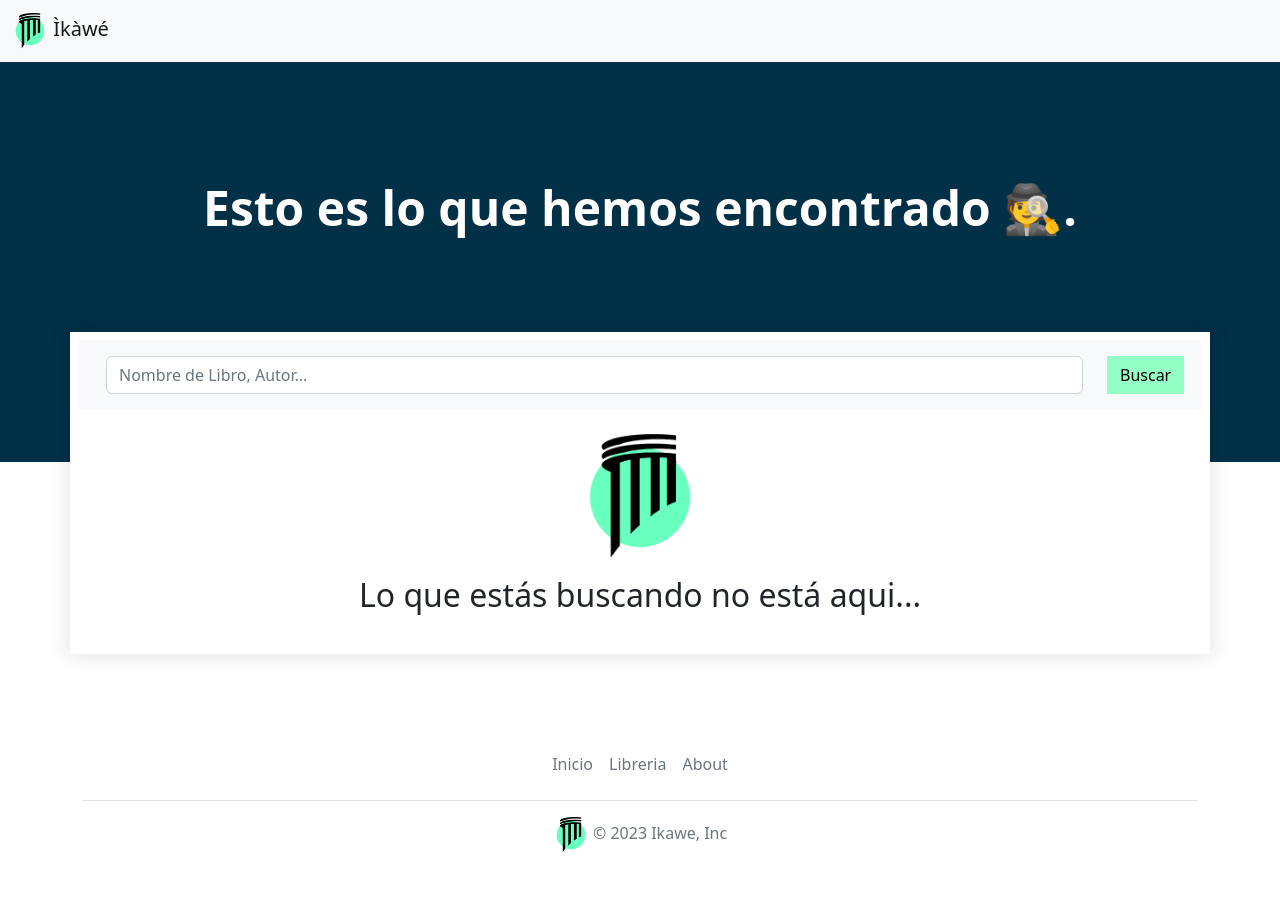
After one commit to pablomario/IkaWeb, a Flask app: template templates/pages/search/search-result.html in a window 1280 px wide. The commit adds this page. Run offline with Flask 3, Linux system fonts and the light colour scheme; the template is opened without the code that fills it, so the values that code supplies are empty.

Commit message:
Nueva barra de busqueda y pagina de resultados

```diff
--- a/blueprints/dashboard.py
+++ b/blueprints/dashboard.py
@@ -3,7 +3,7 @@ import pymongo
 from pymongo import MongoClient
 from bson import ObjectId
 from .decorators import require_login
-import math
+import math, re
 
 dashboard_bp = Blueprint('dashboard_bp', __name__)
 
--- a/main.py
+++ b/main.py
@@ -4,7 +4,7 @@ from blueprints.login import login_bp
 from blueprints.signup import signup_bp
 from blueprints.dashboard import dashboard_bp
 from blueprints.profile import profile_bp
-
+from blueprints.search import  search_bp
 
 # APP CONFIGURATION
 app = Flask(__name__)
@@ -14,6 +14,7 @@ app.secret_key = 'secret_123*'
 app.register_blueprint(login_bp, url_prefix='/login')
 app.register_blueprint(signup_bp, url_prefix='/signup')
 app.register_blueprint(dashboard_bp, url_prefix='/dashboard')
+app.register_blueprint(search_bp, url_prefix='/search')
 app.register_blueprint(profile_bp, url_prefix='/profile')
 
 total_books = None
--- a/templates/components/searcher.html
+++ b/templates/components/searcher.html
@@ -2,25 +2,15 @@
 
 <div class="bg-light p-3">
     <div class="container">
-        <div class="row">
-            <div class="col-9">
-                <input class="form-control" list="datalistOptions" id="exampleDataList" placeholder="Nombre de Libro, Autor...">
-                <datalist id="datalistOptions">
-                  <option value="San Francisco">
-                  <option value="New York">
-                  <option value="Seattle">
-                  <option value="Los Angeles">
-                  <option value="Chicago">
-                </datalist>
+        <form method="POST" action="{{ url_for('search_bp.search') }}">
+            <div class="row">
+                <div class="col-11">
+                    <input class="form-control" id="keywords" name="keywords" placeholder="Nombre de Libro, Autor...">
+                </div>
+                <div class="col-1">
+                    <button type="submit" class="btn racoon-btn-success">Buscar</button>
+                </div>
             </div>
-            <div class="col-2">
-                <input class="form-control" type="number" id="anyo" placeholder="Año...">
-            </div>
-            <div class="col-1">
-                <a class="btn racoon-btn-success" href="#"> Buscar </a>
-            </div>
-
-        </div>
-
+        </form>
     </div>
 </div>
--- /dev/null
+++ b/templates/pages/search/search-result.html
@@ -0,0 +1,33 @@
+
+{% include "components/head.html" %}
+{% include "components/navbar.html" %}
+
+<div class="container-fluid ikake-jumbotron d-flex flex-column">
+    <div class="container d-flex flex-grow-1 justify-content-center align-items-center">
+        <h1 class="display-5">Esto es lo que hemos encontrado 🕵️.</h1>
+    </div>
+</div>
+
+<div class="container-fluid racoon-library">
+    <div class="container p-2 racoon-container-library">
+        {% include "components/searcher.html" %}
+        <div class="row p-4">
+            {% if books %}
+                {% for current_book in books %}
+                    {% set book = current_book %}
+                    {% include "components/book_card.html" %}
+                {% endfor %}
+            {% else %}
+            <div class="text-center">
+                <p class="text-muted">
+                    <img src="{{ url_for('static', filename='images/logos/ikawe-shape.png') }}"
+                        height="126" alt="">
+                </p>
+                <h2>Lo que estás buscando no está aqui...</h2>
+            </div>
+            {% endif %}
+        </div>
+    </div>
+</div>
+
+{% include "components/footer.html" %}
```
Also changed, not shown: blueprints/search.py (added, +40 -0 lines), templates/index.html (+1 -6 lines).
